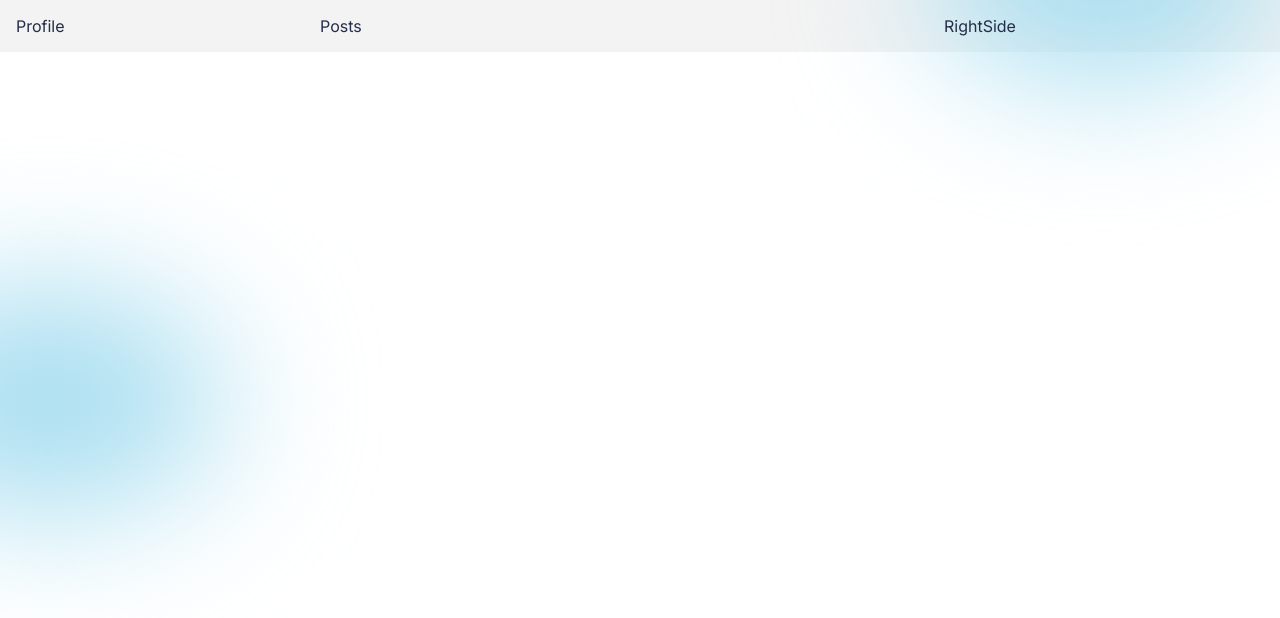
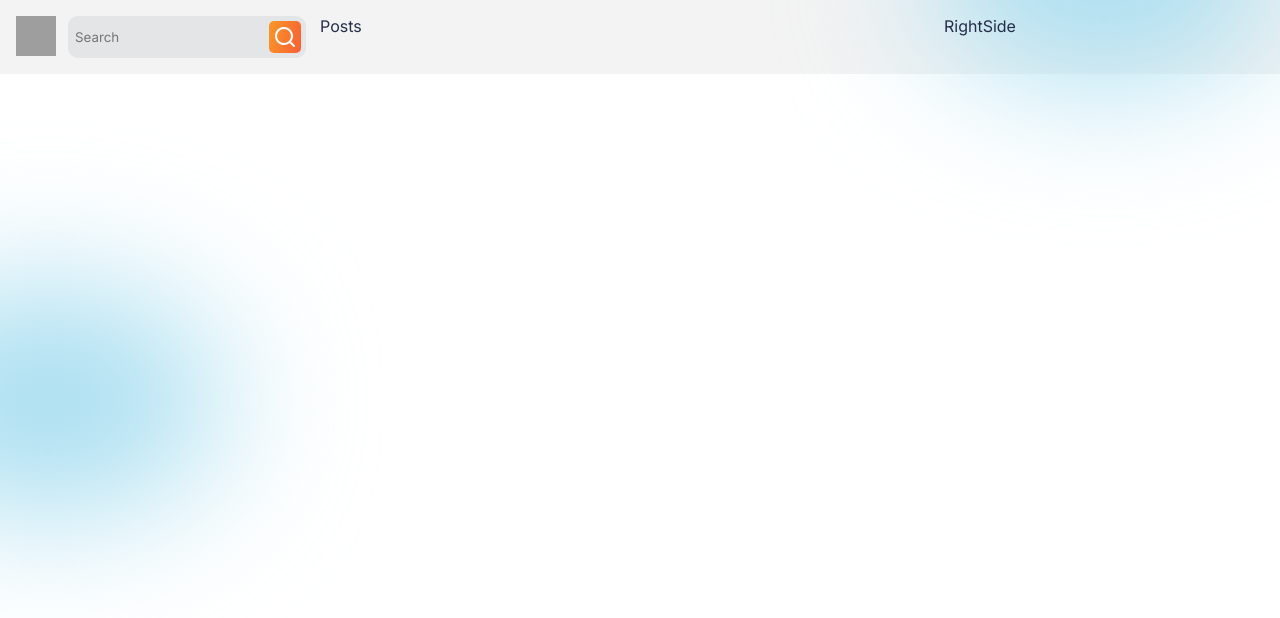
Before and after one commit to avijitsaha2997/social-media-app, a React (Create React App) app: page / in a window 1280 px wide. Shown: the top 618 px of the page. Built offline with nearby package versions, Linux system fonts and the light colour scheme; grey boxes are pictures that could not be loaded.

Commit message:
logoSearch done

```diff
--- /dev/null
+++ b/src/components/LogoSearch.css
@@ -0,0 +1,38 @@
+.logoSearch {
+  display: flex;
+  gap: 0.75rem;
+}
+
+.logo {
+  width: 40px;
+  height: 40px;
+}
+
+.search {
+  display: flex;
+  align-items: center;
+  justify-content: center;
+  background-color: var(--inputColor);
+  border-radius: 10px;
+  padding: 5px;
+}
+
+.search > input {
+  background-color: transparent;
+  border: none;
+  outline: none;
+}
+
+.s-icon {
+  display: flex;
+  align-items: center;
+  justify-content: center;
+  background: linear-gradient(106.23deg, #f99827, #f95f35 100%);
+  border-radius: 5px;
+  padding: 4px;
+  color: white;
+}
+
+.s-icon:hover {
+  cursor: pointer;
+}
--- /dev/null
+++ b/src/components/LogoSearch.js
@@ -0,0 +1,22 @@
+import React from "react";
+import { UilSearch } from "@iconscout/react-unicons";
+import "./LogoSearch.css";
+function LogoSearch() {
+  return (
+    <div className="logoSearch">
+      <img
+        className="logo"
+        src="https://cdn-icons-png.flaticon.com/512/87/87390.png"
+        alt=""
+      />
+      <div className="search">
+        <input type="text" placeholder="Search" />
+        <div className="s-icon">
+          <UilSearch />
+        </div>
+      </div>
+    </div>
+  );
+}
+
+export default LogoSearch;
--- a/src/components/ProfileSide.css
+++ b/src/components/ProfileSide.css
@@ -0,0 +1,7 @@
+.profileSide {
+  display: flex;
+  flex-direction: column;
+  gap: 1rem;
+  align-items: center;
+  overflow: auto;
+}
--- a/src/components/ProfileSide.js
+++ b/src/components/ProfileSide.js
@@ -0,0 +1,12 @@
+import React from "react";
+import LogoSearch from "./LogoSearch";
+
+function ProfileSide() {
+  return (
+    <div className="profileSide">
+      <LogoSearch />
+    </div>
+  );
+}
+
+export default ProfileSide;
--- a/src/pages/Home.js
+++ b/src/pages/Home.js
@@ -1,9 +1,10 @@
 import React from "react";
 import "./Home.css";
+import ProfileSide from "../components/ProfileSide";
 function Home() {
   return (
     <div className="home">
-      <div className="profileSide">Profile</div>
+      <ProfileSide />
       <div className="postSide">Posts</div>
       <div className="rightSide">RightSide</div>
     </div>
```
Also changed, not shown: 2 other files (tests, documents, lock files or other folders).
